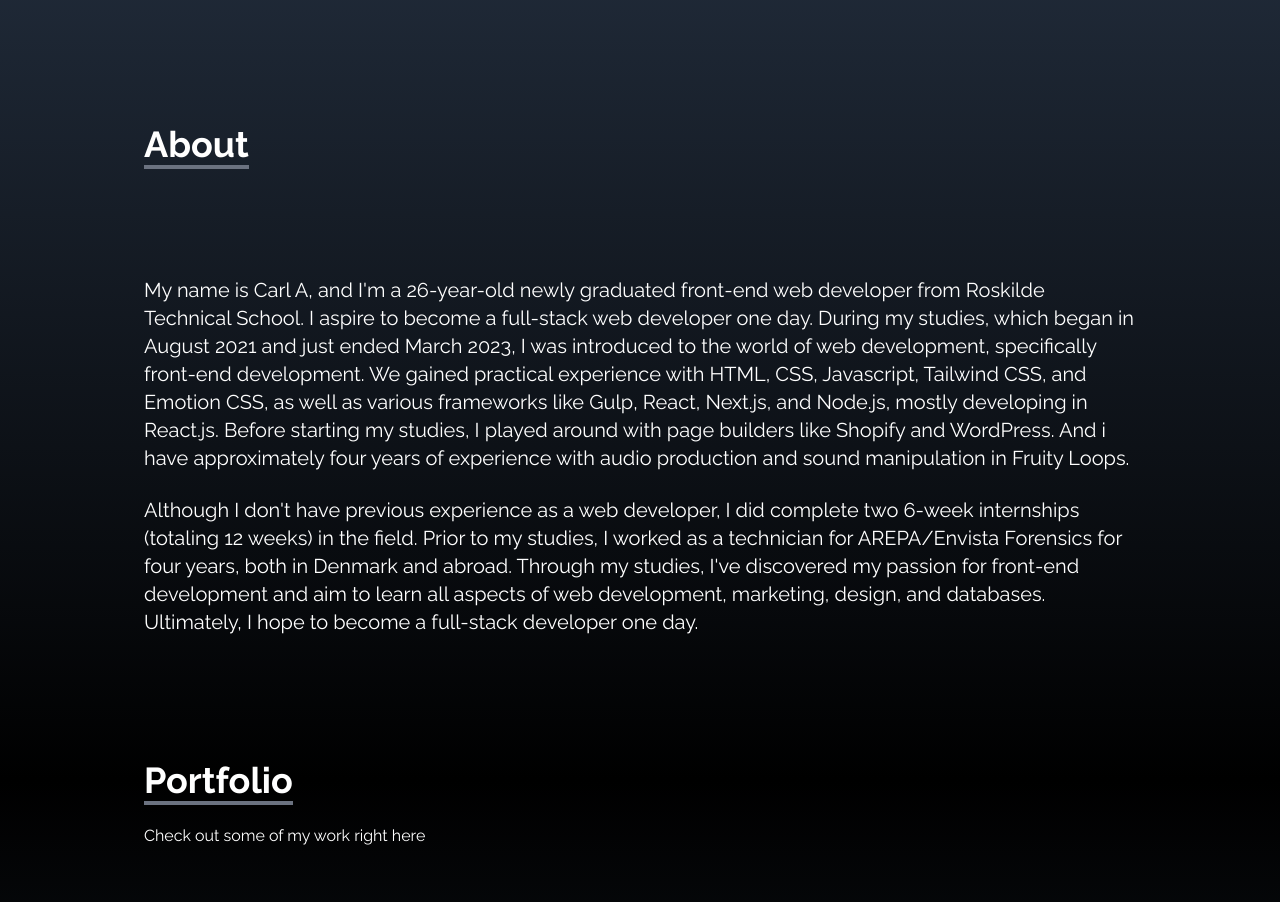
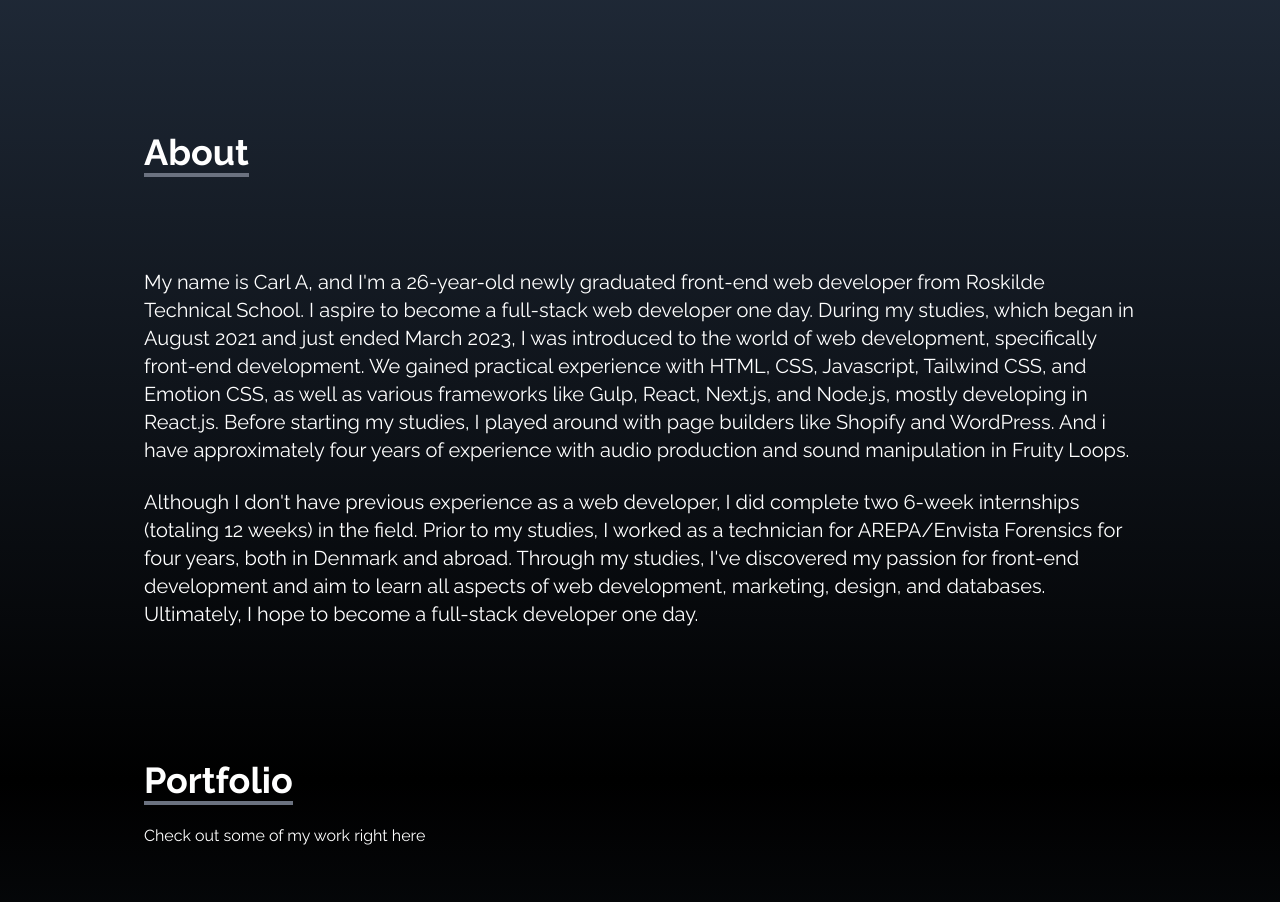
Before and after one commit to CarlAbel/react-portfolio-main, a React (Create React App) app: page / in a window 1280 px wide. Shown: the part 820-1722 px from the top of the page. Built offline with nearby package versions, Linux system fonts and the light colour scheme.

Commit message:
update about

```diff
--- a/src/components/About.jsx
+++ b/src/components/About.jsx
@@ -7,7 +7,7 @@ const About = () => {
       className="w-full h-screen bg-gradient-to-b from-gray-800 to-black text-white"
     >
       <div className="max-w-screen-lg p-4 mx-auto flex flex-col justify-center w-full h-full">
-        <div className="pb-8">
+        <div className="pb-4">
           <p className="text-4xl font-bold inline border-b-4 border-gray-500">
             About
           </p>
```
